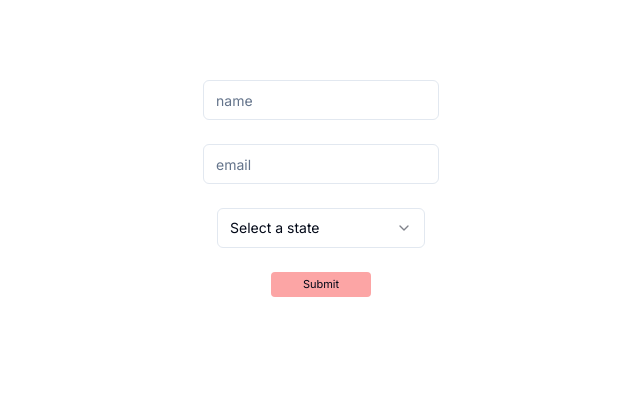
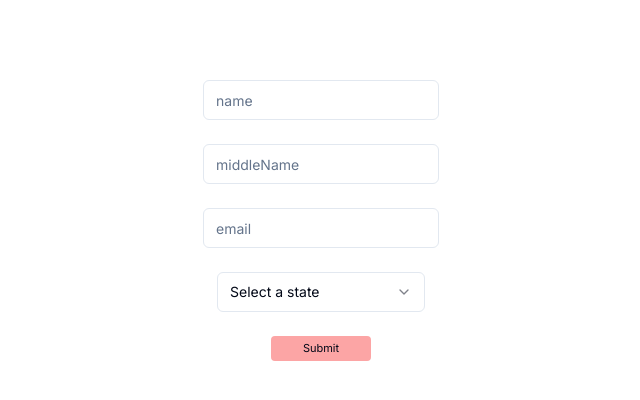
Before and after one commit to syedalirazazaidi/tanstack, a Next.js app in the folder forms/: page / in a window 1280 px wide. Shown: the top 400 px of the page, without its empty margins (319-959 px from the left). Built offline with nearby package versions, Linux system fonts and the light colour scheme.

Commit message:
add new field which is not required

```diff
--- a/forms/components/users/form.tsx
+++ b/forms/components/users/form.tsx
@@ -15,6 +15,7 @@ export default function Forms() {
   const {
     register,
     watch,
+    handleSubmit,
     formState: { errors },
   } = useFormContext<Schema>();
   const onSubmit: SubmitHandler<Schema> = (data) => console.log(data);
@@ -22,7 +23,7 @@ export default function Forms() {
   console.log(watch("name"));
 
   return (
-    <form className=" ">
+    <form className=" " onSubmit={handleSubmit(onSubmit)}>
       <div className="flex flex-col justify-center items-center mt-20">
         <div className="flex flex-col">
           <Input
@@ -35,6 +36,15 @@ export default function Forms() {
           />
           <br />
           {errors.name && <span>This field is required</span>}
+        </div>
+        <div className="flex flex-col">
+          <Input
+            // error={errors.name?.message}
+            className="w-48 border-blue-900"
+            placeholder="middleName"
+            {...register("middleName")}
+          />
+          <br />
         </div>
         <div className="flex flex-col">
           <Input
@@ -51,13 +61,14 @@ export default function Forms() {
         <div className="w-52">
           <Selectable<Schema>
             name="state"
-            label="states"
+            label="state"
             options={[
               { id: "1", label: "aliraza", name: "kpk" },
               { id: "2", label: "zaidi", name: "balochistan" },
               { id: "3", label: "syed", name: "punjab" },
             ]}
           />
+          {errors.state && <span>This field is required</span>}
         </div>
       </div>
       <br />
--- a/forms/components/users/selecteable.tsx
+++ b/forms/components/users/selecteable.tsx
@@ -1,5 +1,7 @@
 "use client";
 import React from "react";
+import { ErrorMessage } from "@hookform/error-message";
+
 import {
   Select,
   SelectContent,
@@ -22,7 +24,7 @@ export default function Selectable<T extends FieldValues>({
   options,
   label,
 }: Props<T>) {
-  const { control } = useFormContext();
+  const { control, register } = useFormContext();
   return (
     <Controller
       name="state"
@@ -32,7 +34,11 @@ export default function Selectable<T extends FieldValues>({
 
         return (
           <div>
-            <Select onValueChange={onChange} defaultValue={value}>
+            <Select
+              {...register(label)}
+              onValueChange={onChange}
+              defaultValue={value}
+            >
               <SelectTrigger>
                 <SelectValue placeholder="Select a state" />
               </SelectTrigger>
@@ -45,14 +51,14 @@ export default function Selectable<T extends FieldValues>({
                     </SelectItem>
                   ))}
                 </SelectGroup>
-
-                {/* <SelectLabel>State</SelectLabel>
-
-                  <SelectItem value="kpk">KPK</SelectItem>
-                  <SelectItem value="balochistan">Balochistan</SelectItem>
-                  <SelectItem value="punjab">Punjab</SelectItem> */}
               </SelectContent>
             </Select>
+
+            <ErrorMessage
+              errors={error}
+              name="state"
+              render={({ message }) => <p>hi doyou sf{message}</p>}
+            />
           </div>
         );
       }}
--- a/forms/package.json
+++ b/forms/package.json
@@ -9,6 +9,7 @@
     "lint": "next lint"
   },
   "dependencies": {
+    "@hookform/error-message": "^2.0.1",
     "@hookform/resolvers": "^3.3.4",
     "@radix-ui/react-select": "^2.0.0",
     "@radix-ui/react-slot": "^1.0.2",
--- a/forms/types/schema.ts
+++ b/forms/types/schema.ts
@@ -3,6 +3,7 @@ import { z } from "zod";
 
 export const schema = z.object({
   name: z.string().min(1, { message: "name is Required" }),
+  middleName: z.string().trim().optional(),
   email: z
     .string()
     .min(1, { message: "Email is required" })
@@ -18,6 +19,7 @@ export const defaultValues: Schema = {
   email: "",
   name: "",
   state: "",
+  middleName: "",
   // languagesSpoken: [],
   // gender: "",
   // skills: [],
```
Also changed, not shown: 1 other file (tests, documents, lock files or other folders).
